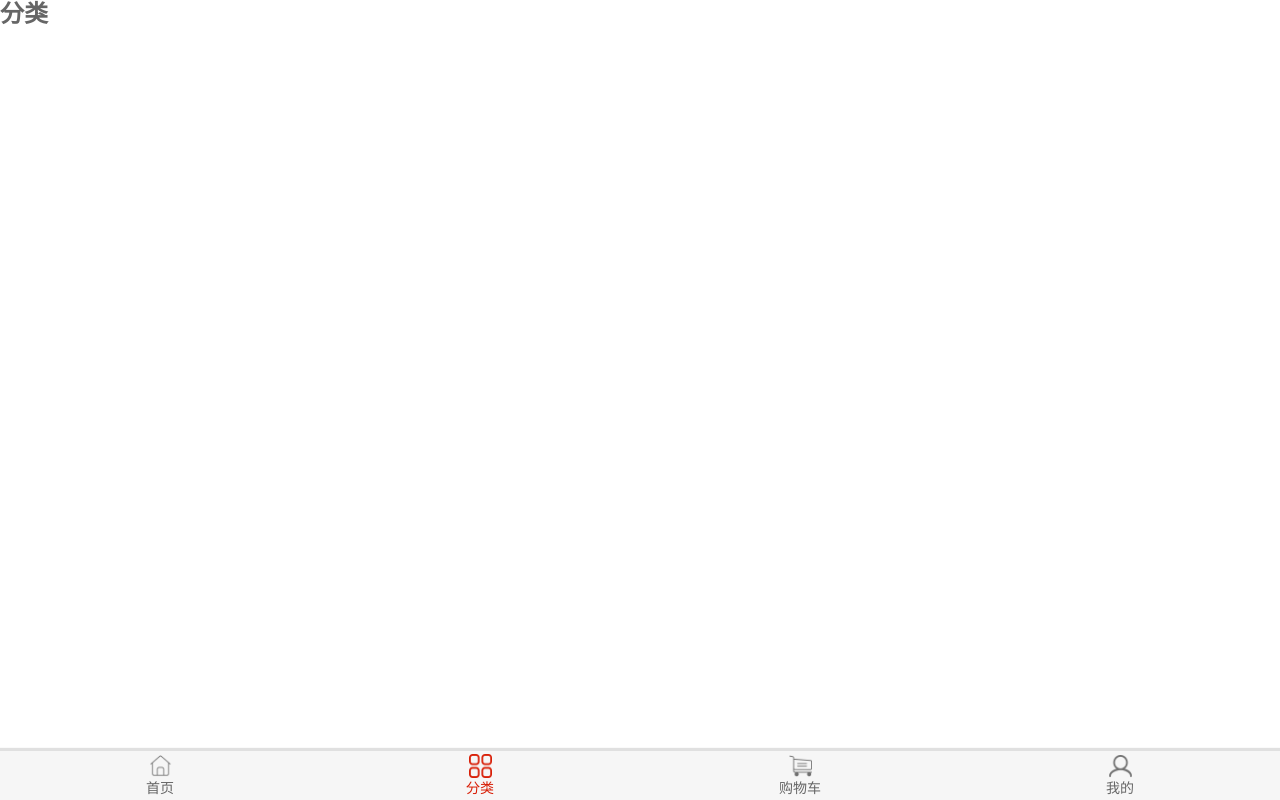
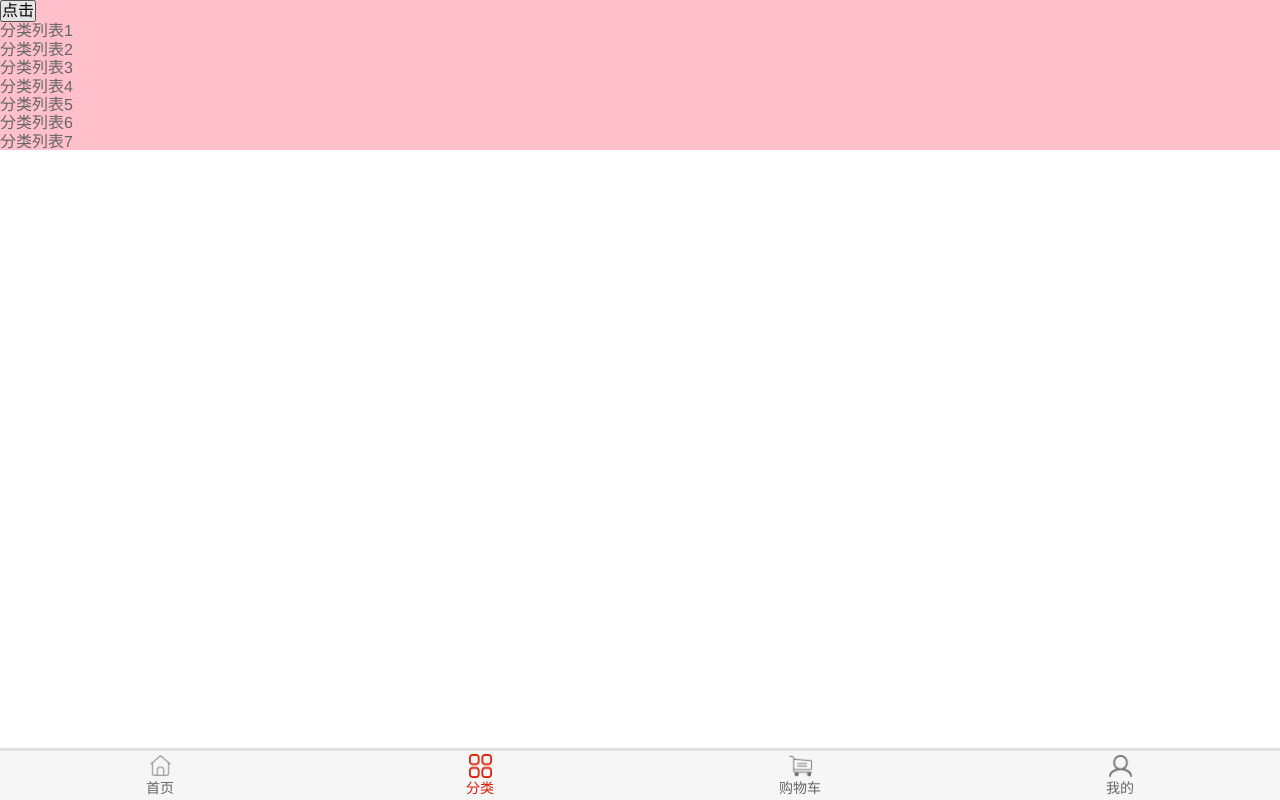
Before and after one commit to GoodMan-jiaan/supermall, a Vue app: page /category in a window 1280 px wide. Built offline with nearby package versions, Linux system fonts and the light colour scheme.

Commit message:
'在home中使用better-scroll封装好的组件，并且新建topback功能，下拉刷新功能'

```diff
--- a/package.json
+++ b/package.json
@@ -8,6 +8,7 @@
   },
   "dependencies": {
     "axios": "^0.21.1",
+    "better-scroll": "^2.2.0",
     "core-js": "^3.6.5",
     "normalize.css": "^8.0.1",
     "vue": "^3.0.0",
--- /dev/null
+++ b/src/components/common/scroll/Scroll.vue
@@ -0,0 +1,72 @@
+<template>
+    <div class="wrapper" ref="wrapper">
+      <div class="content">
+        <slot></slot>
+      </div>
+    </div>
+</template>
+
+<script>
+  import BScroll from "better-scroll"
+
+    export default {
+        name: "Scroll",
+      data(){
+          return{
+            scroll:null
+          }
+      },
+
+      props:{
+          probeType:{
+            type:Number,
+            default:0
+          },
+          pullUpLoad:{
+            type:Boolean,
+            default: false
+          }
+      },
+      mounted() {
+        //创建BScroll
+          //使用document.querySelector('.wrapper')害怕重名
+          this.scroll=new BScroll(this.$refs.wrapper,{
+            observeDOM:true,
+            click:true,
+            mouseWheel:true,
+            probeType:this.probeType,
+            pullUpLoad:this.pullUpLoad
+          })
+
+        //2.监听滚动位置
+        this.scroll.on('scroll',(position)=>{
+          // console.log(position);
+          //将监听的位置传出去
+          this.$emit('scroll',position)
+        })
+
+        //3.监听上拉事件
+        this.scroll.on('pullingUp',()=>{
+          // console.log('上拉加载');
+          this.$emit('pullingUp')
+        })
+      },
+      methods:{
+          scrollTo(x,y,time=300){
+            this.scroll.scrollTo(x,y,time)
+          },
+
+          //重新计算高度
+          finishPullUp(){
+            this.scroll.finishPullUp()
+          }
+
+      }
+    }
+</script>
+
+<style scoped>
+  .wrapper{
+    height: 100%;
+  }
+</style>
--- /dev/null
+++ b/src/components/content/backTop/BackTop.vue
@@ -0,0 +1,24 @@
+<template>
+    <div class="back-top" >
+      <img src="~assets/img/common/top.png">
+    </div>
+</template>
+
+<script>
+    export default {
+        name: "BackTop"
+    }
+</script>
+
+<style scoped>
+  .back-top{
+    position: fixed;
+    right: 10px;
+    bottom:55px;
+
+  }
+  .back-top img{
+    width: 43px;
+    height: 42px;
+  }
+</style>
--- a/src/views/category/Category.vue
+++ b/src/views/category/Category.vue
@@ -1,13 +1,159 @@
 <template>
-  <h2>分类</h2>
+  <div class="wrapper">
+    <ul class="content">
+      <button @click="butClick">点击</button>
+      <li>分类列表1</li>
+      <li>分类列表2</li>
+      <li>分类列表3</li>
+      <li>分类列表4</li>
+      <li>分类列表5</li>
+      <li>分类列表6</li>
+      <li>分类列表7</li>
+      <li>分类列表8</li>
+      <li>分类列表9</li>
+      <li>分类列表10</li>
+      <li>分类列表11</li>
+      <li>分类列表12</li>
+      <li>分类列表13</li>
+      <li>分类列表14</li>
+      <li>分类列表15</li>
+      <li>分类列表16</li>
+      <li>分类列表17</li>
+      <li>分类列表18</li>
+      <li>分类列表19</li>
+      <li>分类列表20</li>
+      <li>分类列表21</li>
+      <li>分类列表22</li>
+      <li>分类列表23</li>
+      <li>分类列表24</li>
+      <li>分类列表25</li>
+      <li>分类列表26</li>
+      <li>分类列表27</li>
+      <li>分类列表28</li>
+      <li>分类列表29</li>
+      <li>分类列表30</li>
+      <li>分类列表31</li>
+      <li>分类列表32</li>
+      <li>分类列表33</li>
+      <li>分类列表34</li>
+      <li>分类列表35</li>
+      <li>分类列表36</li>
+      <li>分类列表37</li>
+      <li>分类列表38</li>
+      <li>分类列表39</li>
+      <li>分类列表40</li>
+      <li>分类列表41</li>
+      <li>分类列表42</li>
+      <li>分类列表43</li>
+      <li>分类列表44</li>
+      <li>分类列表45</li>
+      <li>分类列表46</li>
+      <li>分类列表47</li>
+      <li>分类列表48</li>
+      <li>分类列表49</li>
+      <li>分类列表50</li>
+      <li>分类列表51</li>
+      <li>分类列表52</li>
+      <li>分类列表53</li>
+      <li>分类列表54</li>
+      <li>分类列表55</li>
+      <li>分类列表56</li>
+      <li>分类列表57</li>
+      <li>分类列表58</li>
+      <li>分类列表59</li>
+      <li>分类列表60</li>
+      <li>分类列表61</li>
+      <li>分类列表62</li>
+      <li>分类列表63</li>
+      <li>分类列表64</li>
+      <li>分类列表65</li>
+      <li>分类列表66</li>
+      <li>分类列表67</li>
+      <li>分类列表68</li>
+      <li>分类列表69</li>
+      <li>分类列表70</li>
+      <li>分类列表71</li>
+      <li>分类列表72</li>
+      <li>分类列表73</li>
+      <li>分类列表74</li>
+      <li>分类列表75</li>
+      <li>分类列表76</li>
+      <li>分类列表77</li>
+      <li>分类列表78</li>
+      <li>分类列表79</li>
+      <li>分类列表80</li>
+      <li>分类列表81</li>
+      <li>分类列表82</li>
+      <li>分类列表83</li>
+      <li>分类列表84</li>
+      <li>分类列表85</li>
+      <li>分类列表86</li>
+      <li>分类列表87</li>
+      <li>分类列表88</li>
+      <li>分类列表89</li>
+      <li>分类列表90</li>
+      <li>分类列表91</li>
+      <li>分类列表92</li>
+      <li>分类列表93</li>
+      <li>分类列表94</li>
+      <li>分类列表95</li>
+      <li>分类列表96</li>
+      <li>分类列表97</li>
+      <li>分类列表98</li>
+      <li>分类列表99</li>
+      <li>分类列表100</li>
+
+    </ul>
+  </div>
 </template>
 
 <script>
+  import BScroll from 'better-scroll'
     export default {
-        name: "Category"
+        name: "Category",
+      data(){
+        return{
+          scroll:null
+        }
+      },
+      created() {
+          //因为在这个组件创建时wrapper还没有调用所以为空
+        // new BScroll('.wrapper',{
+        //
+        // })
+      },
+      //传建组件完后调用
+     mounted() {
+          //使用better-scroll新建框架
+       this.scroll= new BScroll(document.querySelector('.wrapper') ,{
+         probeType:3,
+         pullUpLoad:true
+       })
+       //对滚动进行监听，监听滚动到那个位置，上面必须设置probeType的值可以为2，或者3
+       //2是当其停下时的位置，3是实时监听
+       this.scroll.on('scroll',(position)=>{
+         console.log(position);
+       })
+
+       //上拉加载，需要配置pullUpLoad
+       this.scroll.on('pullingUp',()=>{
+         console.log('上拉加载');
+       })
+     },
+      methods:{
+        butClick(){
+          console.log('点击成功');
+        }
+      }
     }
 </script>
 
-<style scoped>
-
+<style>
+  .wrapper{
+    /*使li在ul模块中进行滚动*/
+    height: 150px;
+    background-color: pink;
+  overflow: hidden;
+  /*overflow-y: scroll;*/
+  }
 </style>
--- a/src/views/home/Home.vue
+++ b/src/views/home/Home.vue
@@ -5,13 +5,24 @@
         <div>首页</div>
       </template>
     </NavBar>
+    <Scroll class="content"
+            ref="scroll"
+            :probe-type="3"
+            @scroll="contentScroll"
+            :pull-up-load="true"
+            @pullingUp="loadMore">
       <HomeSwiper :banners="banners"></HomeSwiper>
       <RecommendView :recommends="recommends"></RecommendView>
       <FeatureView></FeatureView>
       <tab-control class="tab-control"
                    :titles="['流行','新款','精选']" @tabclick="tabClick"></tab-control>
       <GoodsList :goods="showGoods"></GoodsList>
+    </Scroll >
 
+<!--    组件的监听需要时使用@click.native
+        监听组件根元素的原生事件
+        v-show为true表示显示-->
+    <BackTop @click.native="backClick" v-show="isShowBackTop"></BackTop>
   </div>
 </template>
 
@@ -24,6 +35,8 @@
   import GoodsList from "components/content/goods/GoodsList";
   import NavBar from "components/common/navbar/NavBar";
   import TabControl from "components/content/tabControl/TabControl";
+  import Scroll from "components/common/scroll/Scroll";
+  import BackTop from "components/content/backTop/BackTop"
 
   import {getHomeMultidata,getHomeGoods} from "network/home";
 
@@ -35,7 +48,9 @@
       FeatureView,
       NavBar,
       TabControl,
-      GoodsList
+      GoodsList,
+      Scroll,
+      BackTop
     },
     data(){
       return{
@@ -48,7 +63,8 @@
           'sell':{page:0, list:[]}
         },
         //默认为流行
-        currentType:'pop'
+        currentType:'pop',
+        isShowBackTop:false
       }
     },
     computed:{
@@ -83,6 +99,31 @@
         }
       },
 
+      //监听滚动事件
+      //当滑到一定高度时，反对顶部按钮出现
+      contentScroll(position){
+        this.isShowBackTop=-position.y>1000
+      },
+
+      //加载更多
+      loadMore(){
+        this.getHomeGoods(this.currentType)
+
+
+        //因为图片加载属于异步加载，再图片还没加载完时就已经计算出高度，
+        //所以这里需要在图片加载完添加下面代码解决这个bug
+        //重新计算可滚动区域，
+        this.$refs.scroll.scroll.refresh()
+      },
+      //返回顶部
+      backClick(){
+        //使用ref获取到scroll组件中data里面的scroll属性
+        // this.$refs.scroll.scroll.scrollTo(0,0,500)
+        //调用scroll组件中的自定义的scrollTo的方法
+        this.$refs.scroll.scrollTo(0,0,500)
+      },
+
+
       //网络请求
       getHomeMultidata(){
         getHomeMultidata().then(res=>{
@@ -97,15 +138,21 @@
           //解析数组,添加进去
           this.goods[type].list.push(...res.data.list)
           this.goods[type].page++
+
+          //重新计算高度
+          this.$refs.scroll.finishPullUp()
         })
       }
     }
   }
 </script>
 
-<style>
+<style scoped>
   #home{
     padding-top: 44px;
+
+    /*高度为100个饰扣*/
+    height: 100vh;
   }
   .home-nav{
     /*使用之前定义的变量*/
@@ -123,4 +170,10 @@
     top: 44px;
     z-index: 9;
   }
+
+  .content{
+    /*这个函数算出滚动条的到高度，49是下面的tabber,上面#home属性中有个padding，所以导航的不用减*/
+    height: calc(100% - 49px);
+    overflow:hidden;
+  }
 </style>
```
Also changed, not shown: 2 other files (tests, documents, lock files or other folders). Lines whose indentation alone changed are shown as unchanged.
